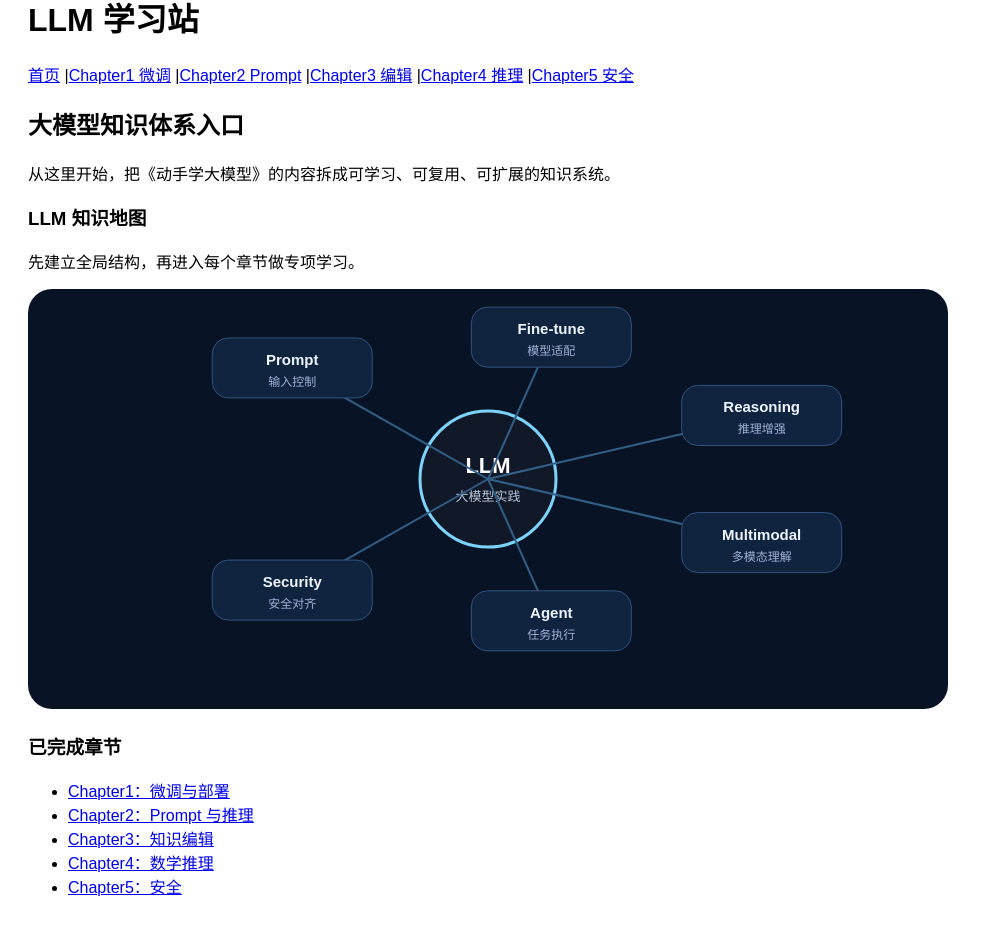
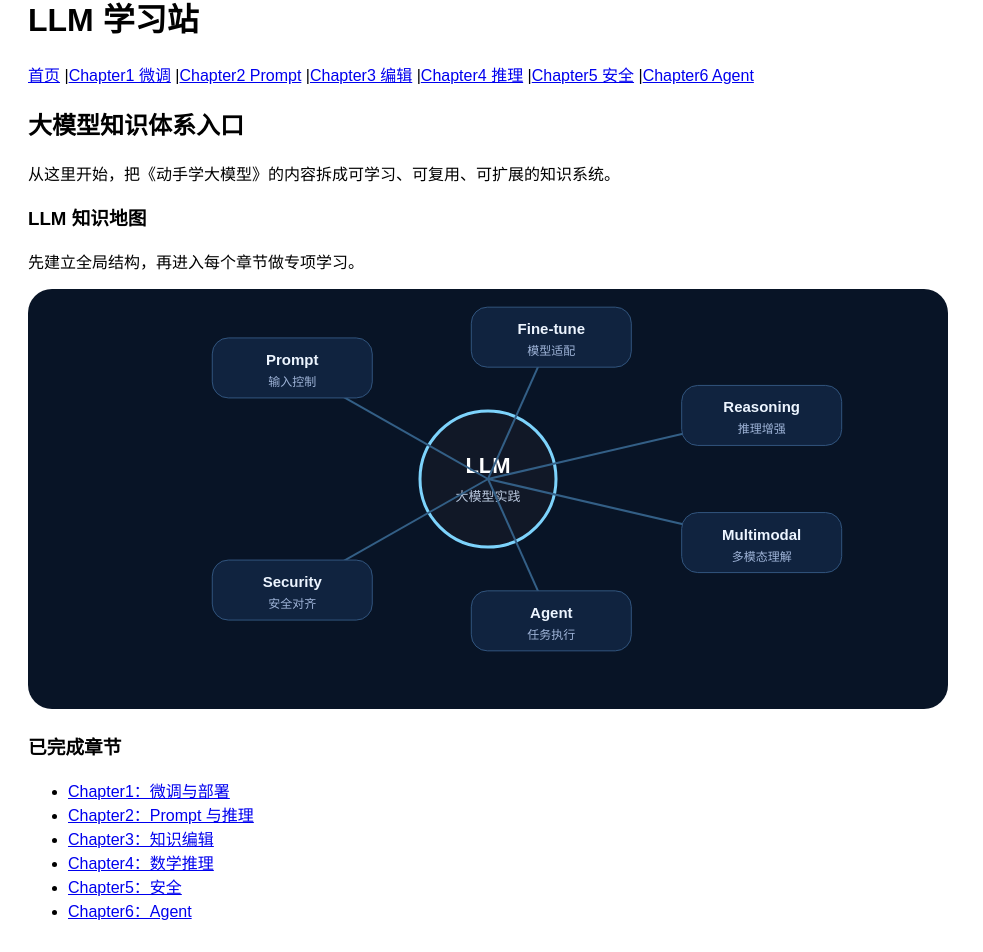
Before and after one commit to Culaccino9/damoxing-xuexi, a React (Vite) app: page / in a window 1280 px wide. Shown: the part 55-1007 px from the top of the page, without its empty margins (0-983 px from the left). Built offline with nearby package versions, Linux system fonts and the light colour scheme.

Commit message:
feat: add chapter6 route

```diff
--- a/src/App.jsx
+++ b/src/App.jsx
@@ -4,6 +4,7 @@ import Chapter2 from './pages/chapter2.jsx'
 import Chapter3 from './pages/chapter3.jsx'
 import Chapter4 from './pages/chapter4.jsx'
 import Chapter5 from './pages/chapter5.jsx'
+import Chapter6 from './pages/chapter6.jsx'
 import KnowledgeGraph from './components/KnowledgeGraph.jsx'
 
 function Home(){
@@ -36,6 +37,7 @@ function Home(){
         <li><Link to="/chapter3">Chapter3：知识编辑</Link></li>
         <li><Link to="/chapter4">Chapter4：数学推理</Link></li>
         <li><Link to="/chapter5">Chapter5：安全</Link></li>
+        <li><Link to="/chapter6">Chapter6：Agent</Link></li>
       </ul>
     </div>
   )
@@ -51,7 +53,8 @@ export default function App(){
         <Link to="/chapter2">Chapter2 Prompt</Link> |
         <Link to="/chapter3">Chapter3 编辑</Link> |
         <Link to="/chapter4">Chapter4 推理</Link> |
-        <Link to="/chapter5">Chapter5 安全</Link>
+        <Link to="/chapter5">Chapter5 安全</Link> |
+        <Link to="/chapter6">Chapter6 Agent</Link>
       </nav>
       <Routes>
         <Route path="/" element={<Home/>} />
@@ -60,6 +63,7 @@ export default function App(){
         <Route path="/chapter3" element={<Chapter3/>} />
         <Route path="/chapter4" element={<Chapter4/>} />
         <Route path="/chapter5" element={<Chapter5/>} />
+        <Route path="/chapter6" element={<Chapter6/>} />
       </Routes>
     </div>
   )
```
